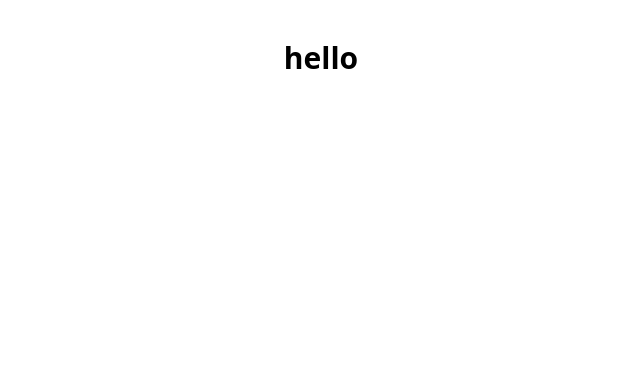
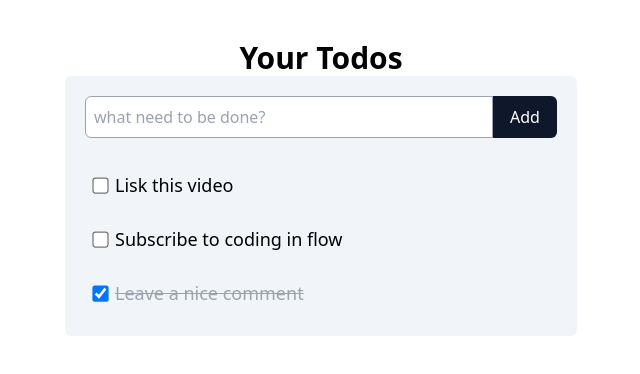
Before and after one commit to Saadxf/react-project-Todo, a React (Vite) app: page / in a window 1280 px wide. Shown: the top 374 px of the page, without its empty margins (319-959 px from the left). Built offline with nearby package versions, Linux system fonts and the light colour scheme.

Commit message:
fix data

```diff
--- a/src/App.tsx
+++ b/src/App.tsx
@@ -1,7 +1,32 @@
+import { useState } from "react"
+import TodoItem from "./components/TodoItem"
+import { dummayData } from "./data/todos"
+import AddTodoForm from "./components/AddTodoForm"
+
 function App() {
+  const [todos, setTodos] = useState(dummayData)
+
+  function setTodoCompleted(id: number, completed: boolean) {
+    setTodos((prevTodo) =>
+      prevTodo.map((todo) => (todo.id === id ? { ...todo, completed } : todo)))
+  }
+
   return (
     <main className="py-10 h-screen">
-      <h1 className="font-bold text-3xl text-center">hello</h1>
+      <h1 className="font-bold text-3xl text-center">Your Todos</h1>
+      <div className="max-w-lg mx-auto bg-slate-100 rounded-md p-5 space-y-6">
+        <AddTodoForm/>
+        <div className="space-y-2">
+          {todos.map(todo => (
+            <p key={todo.id} className="text-lg">
+              <TodoItem
+                todo={todo}
+                onCompletedChange={setTodoCompleted}
+              />
+            </p>
+          ))}
+        </div>
+      </div>
     </main>
   )
 }
--- /dev/null
+++ b/src/components/AddTodoForm.tsx
@@ -0,0 +1,32 @@
+import { useState } from "react"
+
+export default function AddTodoForm() {
+    const [input, setInput] = useState("")
+
+    const handleSumit = (e: React.FormEvent<HTMLFormElement>) => {
+        e.preventDefault();
+        // if (!input.trim) {
+
+        // }
+
+    }
+
+
+    return (
+        <form className="flex" onSubmit={handleSumit}>
+            <input
+                value={input}
+                onChange={(e) => setInput(e.target.value)}
+                placeholder="what need to be done?"
+                className="rounded-s-md grow border border-gray-400 p-2"
+            />
+            <button
+                type="submit"
+                className="w-16 rounded-e-md bg-slate-900 text-white hover:bg-slate-800"
+
+            >
+                Add
+            </button>
+        </form>
+    )
+};
--- /dev/null
+++ b/src/components/TodoItem.tsx
@@ -0,0 +1,24 @@
+import { Todo } from "../types/todo";
+
+interface TodoItemProps {
+    todo: Todo,
+    onCompletedChange: (id: number, completed: boolean) => void
+}
+
+export default function TodoItem({ todo, onCompletedChange }: TodoItemProps) {
+    return (
+        <div>
+            <label className="flex items-center gap-2 border rounded-md p-2 border-gray-100 bg-white. hover:bg-slate-200">
+                <input
+                    type="checkbox"
+                    className="scale-125"
+                    checked={todo.completed}
+                    onChange={(e) => onCompletedChange(todo.id, e.target.checked)}
+                />
+                <span className={todo.completed ? "line-through text-gray-400" : ""}>
+                    {todo.title}
+                </span>
+            </label>
+        </div>
+    );
+};
--- /dev/null
+++ b/src/data/todos.ts
@@ -0,0 +1,19 @@
+import { Todo } from "../types/todo";
+
+export const dummayData: Todo[] = [
+  {
+    id: 1,
+    title: "Lisk this video",
+    completed: false,
+  },
+  {
+    id: 2,
+    title: "Subscribe to coding in flow",
+    completed: false,
+  },
+  {
+    id: 3,
+    title: "Leave a nice comment",
+    completed: true,
+  },
+];
--- /dev/null
+++ b/src/types/todo.ts
@@ -0,0 +1,5 @@
+export interface Todo {
+  id: number;
+  title: string;
+  completed: boolean;
+}
```
